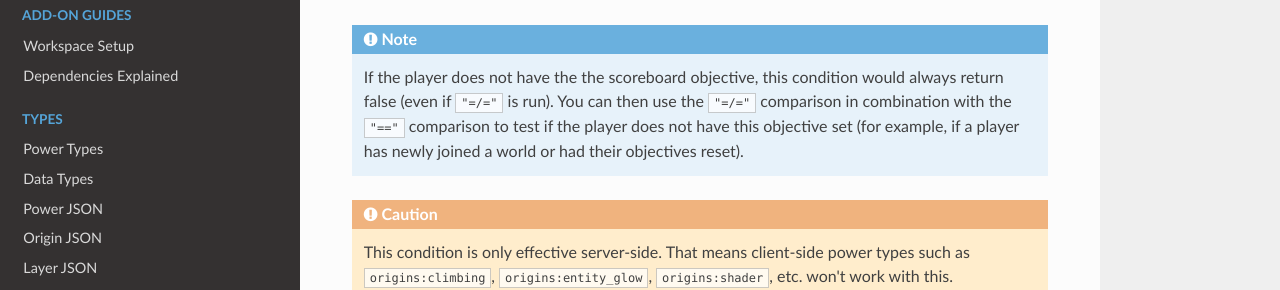
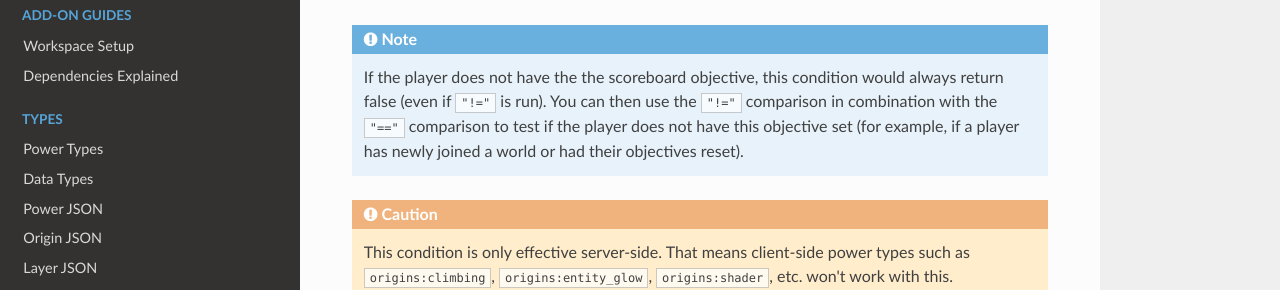
Before and after one commit to apace100/origins-docs, an MkDocs documentation site: the page built from docs/entity_conditions/scoreboard.md, in a window 1280 px wide and 1139 px high. Shown: the part 280-570 px from the top of the window. Built offline with MkDocs 1.6.1, drawn with Linux system fonts in a browser that asks for light colours; nearby versions of some CDN libraries.

```diff
--- a/docs/entity_conditions/scoreboard.md
+++ b/docs/entity_conditions/scoreboard.md
@@ -12,7 +12,7 @@ Type ID: `origins:scoreboard`
 
 !!! note
 
-    If the player does not have the the scoreboard objective, this condition would always return false (even if `"=/="` is run). You can then use the `"=/="` comparison in combination with the `"=="` comparison to test if the player does not have this objective set (for example, if a player has newly joined a world or had their objectives reset).
+    If the player does not have the the scoreboard objective, this condition would always return false (even if `"!="` is run). You can then use the `"!="` comparison in combination with the `"=="` comparison to test if the player does not have this objective set (for example, if a player has newly joined a world or had their objectives reset).
 
 !!! caution
 
```
